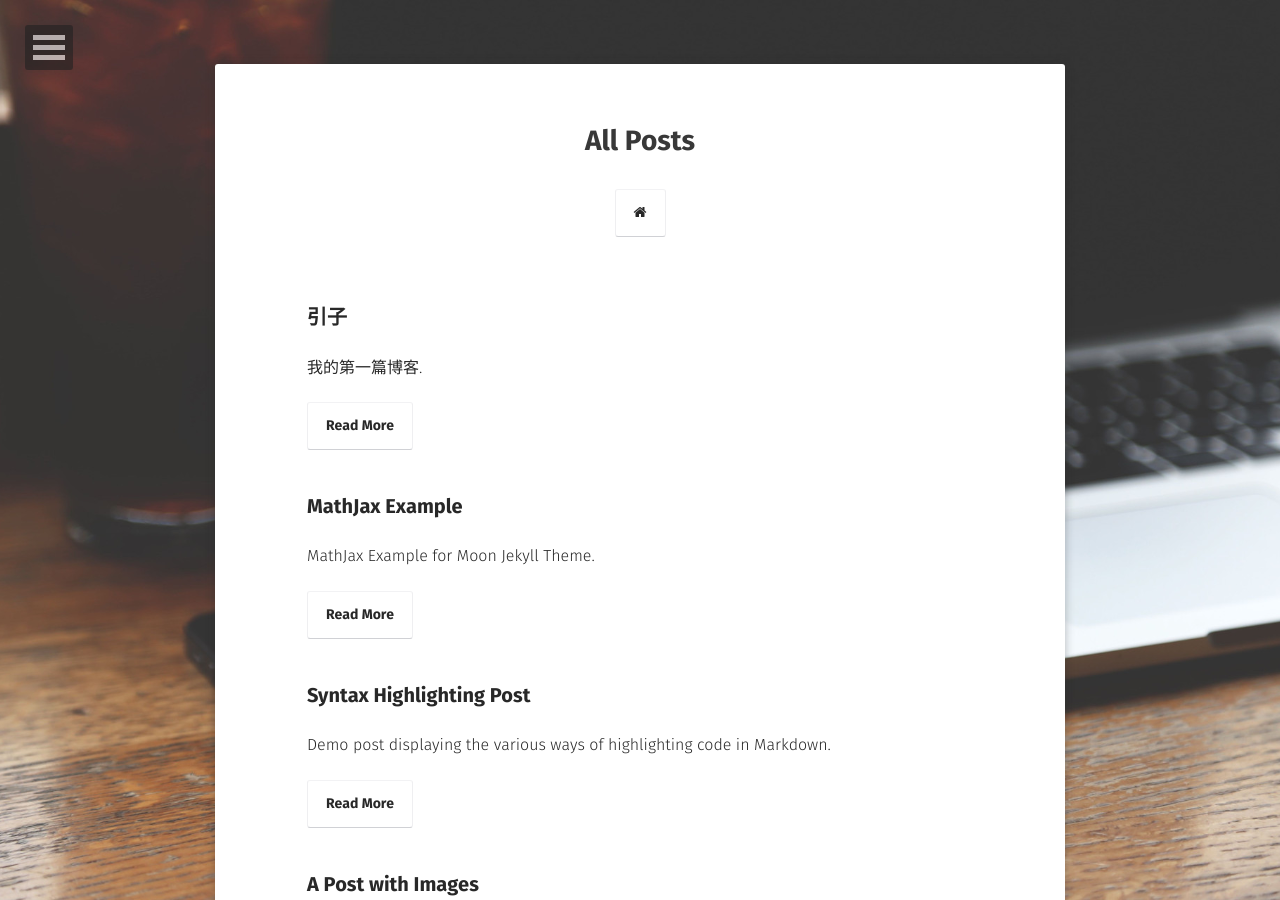
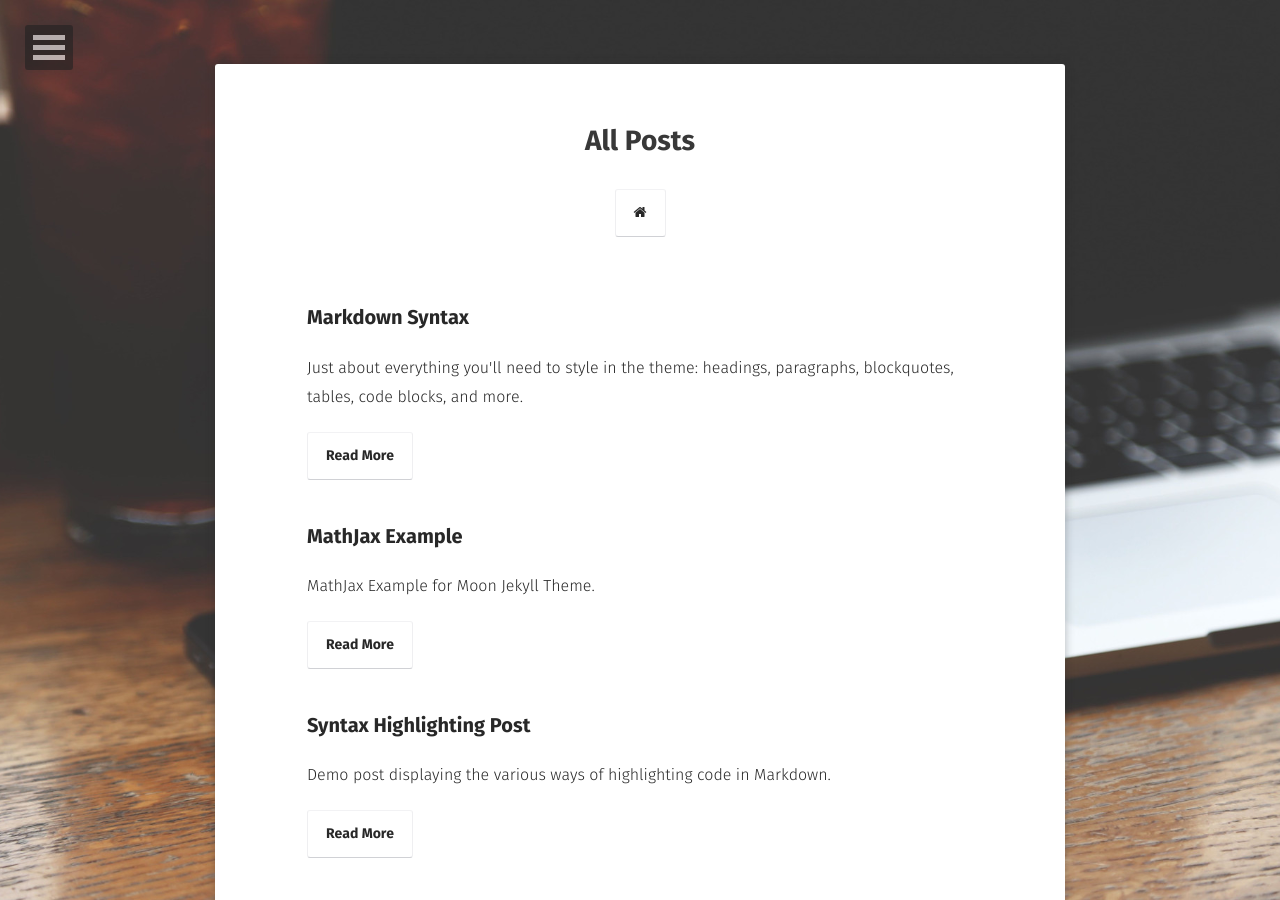
Before and after one commit to longjianjiang/longjianjiang.github.io, a Jekyll site: the page built from posts/index.md, in a window 1280 px wide and 900 px high. Built offline with Jekyll 4.4.1, drawn with Linux system fonts in a browser that asks for light colours; some web fonts are replaced; some of the changed lines change nothing that is shown.

Commit message:
Update 2016-03-20-markdown-syntax.md

```diff
--- a/_posts/2016-03-20-markdown-syntax.md
+++ b/_posts/2016-03-20-markdown-syntax.md
@@ -1,15 +1,111 @@
 ---
 layout: post
-title:  "引子"
-date:   2016-06-25
-excerpt: "我的第一篇博客."
+title:  "Markdown Syntax"
+date:   2016-03-15
+excerpt: "Just about everything you'll need to style in the theme: headings, paragraphs, blockquotes, tables, code blocks, and more."
+tag:
+- markdown
+- syntax
+- sample
+- test
+- jekyll
 comments: true
 ---
 
-#引子：
+## HTML Elements
 
-今天看了论坛上的一篇帖子，说说怎么学习。其中说到一点就是，作为技术人员为什么要写博客，***就算没有读者也要写博客*** ，看了大家的讨论深受感触，所以坚定了持久写博客的打算。
+Below is just about everything you'll need to style in the theme. Check the source code to see the many embedded elements within paragraphs.
 
-现在正在学习iOS开发，所以从现在开始，把学习过程中遇到的问题、一些自己的发现和总结都利用博客记录下来，一来可以记录自己的学习过程，今后回过头看也是一笔大大的回忆；二是如果我遇到过的问题，别人遇到可以参考，从而更快的解决。
+# Heading 1
 
-最后，开始的开始。
+## Heading 2
+
+### Heading 3
+
+#### Heading 4
+
+##### Heading 5
+
+###### Heading 6
+
+### Body text
+
+Lorem ipsum dolor sit amet, test link adipiscing elit. **This is strong**. Nullam dignissim convallis est. Quisque aliquam.
+
+![Smithsonian Image](https://mmistakes.github.io/minimal-mistakes/images/3953273590_704e3899d5_m.jpg)
+{: .image-right}
+
+*This is emphasized*. Donec faucibus. Nunc iaculis suscipit dui. 53 = 125. Water is H2O. Nam sit amet sem. Aliquam libero nisi, imperdiet at, tincidunt nec, gravida vehicula, nisl. The New York Times (That’s a citation). Underline.Maecenas ornare tortor. Donec sed tellus eget sapien fringilla nonummy. Mauris a ante. Suspendisse quam sem, consequat at, commodo vitae, feugiat in, nunc. Morbi imperdiet augue quis tellus.
+
+HTML and CSS are our tools. Mauris a ante. Suspendisse quam sem, consequat at, commodo vitae, feugiat in, nunc. Morbi imperdiet augue quis tellus. Praesent mattis, massa quis luctus fermentum, turpis mi volutpat justo, eu volutpat enim diam eget metus.
+
+### Blockquotes
+
+> Lorem ipsum dolor sit amet, test link adipiscing elit. Nullam dignissim convallis est. Quisque aliquam.
+
+## List Types
+
+### Ordered Lists
+
+1. Item one
+   1. sub item one
+   2. sub item two
+   3. sub item three
+2. Item two
+
+### Unordered Lists
+
+* Item one
+* Item two
+* Item three
+
+## Tables
+
+| Header1 | Header2 | Header3 |
+|:--------|:-------:|--------:|
+| cell1   | cell2   | cell3   |
+| cell4   | cell5   | cell6   |
+|----
+| cell1   | cell2   | cell3   |
+| cell4   | cell5   | cell6   |
+|=====
+| Foot1   | Foot2   | Foot3
+{: rules="groups"}
+
+## Code Snippets
+
+{% highlight css %}
+#container {
+  float: left;
+  margin: 0 -240px 0 0;
+  width: 100%;
+}
+{% endhighlight %}
+
+## Buttons
+
+Make any link standout more when applying the `.btn` class.
+
+{% highlight html %}
+<a href="#" class="btn btn-success">Success Button</a>
+{% endhighlight %}
+
+<div markdown="0"><a href="#" class="btn">Primary Button</a></div>
+<div markdown="0"><a href="#" class="btn btn-success">Success Button</a></div>
+<div markdown="0"><a href="#" class="btn btn-warning">Warning Button</a></div>
+<div markdown="0"><a href="#" class="btn btn-danger">Danger Button</a></div>
+<div markdown="0"><a href="#" class="btn btn-info">Info Button</a></div>
+
+## KBD
+
+You can also use `<kbd>` tag for keyboard buttons.
+
+{% highlight html %}
+<kbd>W</kbd><kbd>A</kbd><kbd>S</kbd><kbd>D</kbd>
+{% endhighlight %}
+
+Press <kbd>W</kbd><kbd>A</kbd><kbd>S</kbd><kbd>D</kbd> to move your car. **Midtown Maddness!!**
+
+## Notices
+**Watch out!** You can also add notices by appending `{: .notice}` to a paragraph.
+{: .notice}
```
